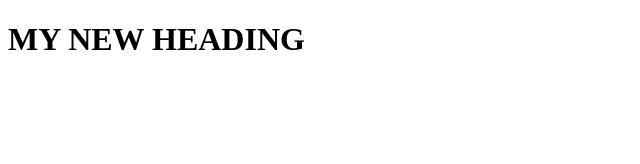
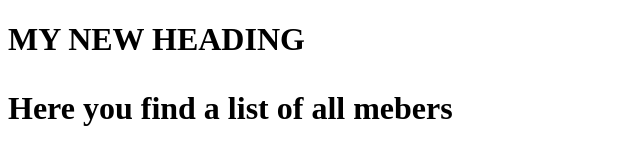
Before and after one commit to johnstk/inc-rodolfo, a plain HTML site: page member-list/index.html in a window 1280 px wide. Shown: the whole page, without its empty margins (0-640 px from the left). Drawn offline with Linux system fonts and the light colour scheme.

Commit message:
adds member paragraph

```diff
--- a/member-list/index.html
+++ b/member-list/index.html
@@ -5,6 +5,8 @@
 </head>
 <body>
 <h1>MY NEW HEADING
+<p>Here you find a list of all mebers</p>
+</p>
 </h1>
 </body>
 </html>
```
